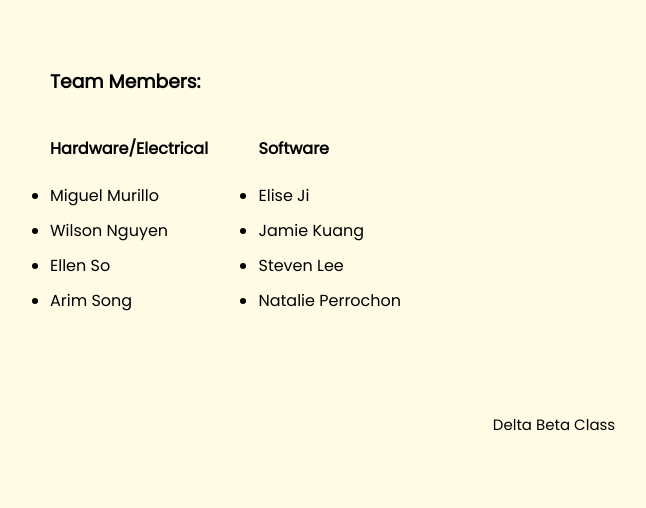
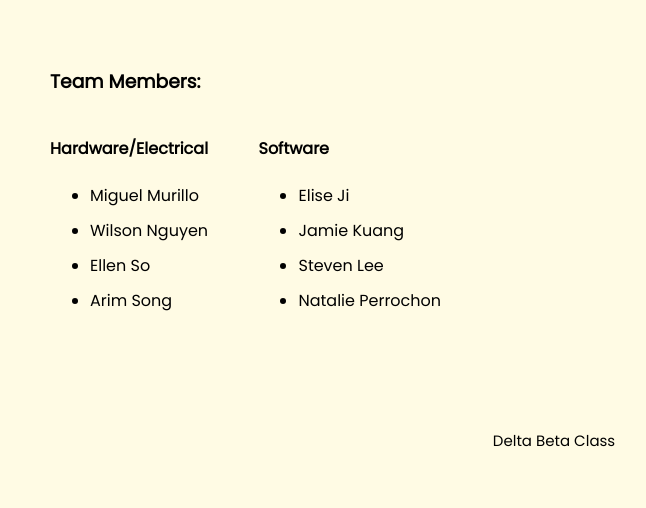
Before and after one commit to jkuang15/clean-paws, a Flask app: page / in a window 1280 px wide. Shown: the part 888-1396 px from the top of the page, without its empty margins (86-732 px from the left). Before the commit the page ends 1319 px from the top, so only its background shows below. Run offline with Flask 3, Linux system fonts and the light colour scheme.

Commit message:
fixed alignment of list items

```diff
--- a/website/static/css/styles.css
+++ b/website/static/css/styles.css
@@ -134,8 +134,8 @@ h4{
 
 ul {
     /* list-style-type: none;  */
-    padding: 0;
-    margin: 0;
+    padding-left: 10;
+    margin: 10;
     display: flex;
     flex-direction: column; /* Stack items vertically */
     align-items: flex-start;
```
